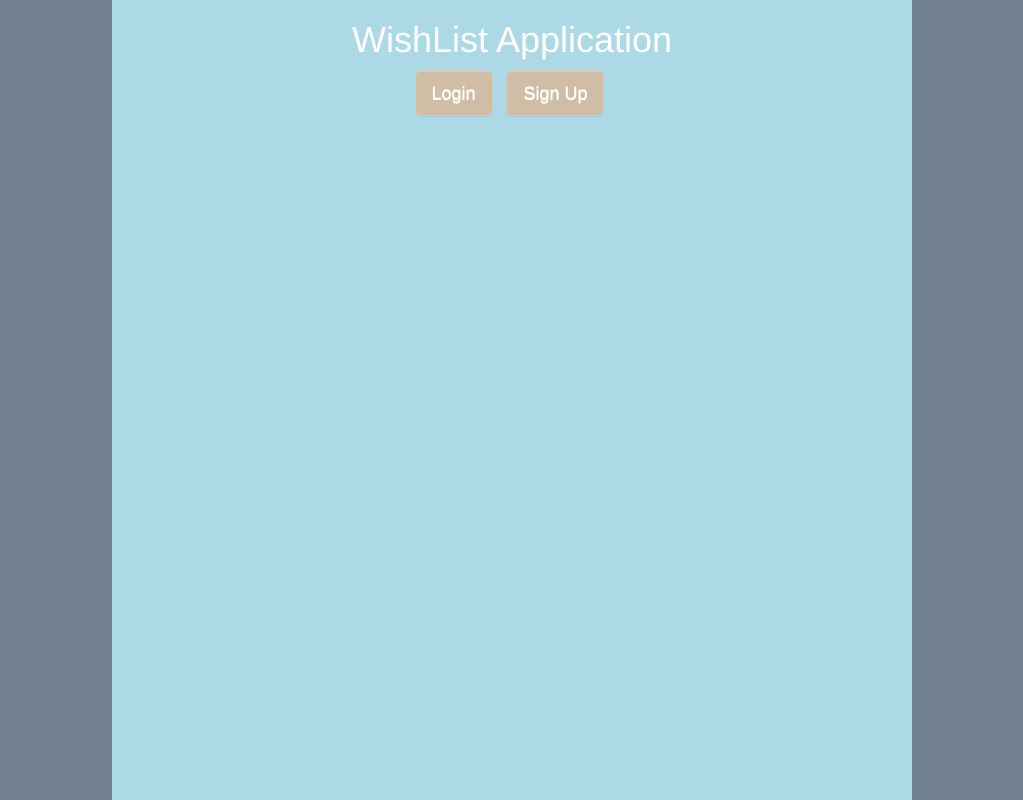
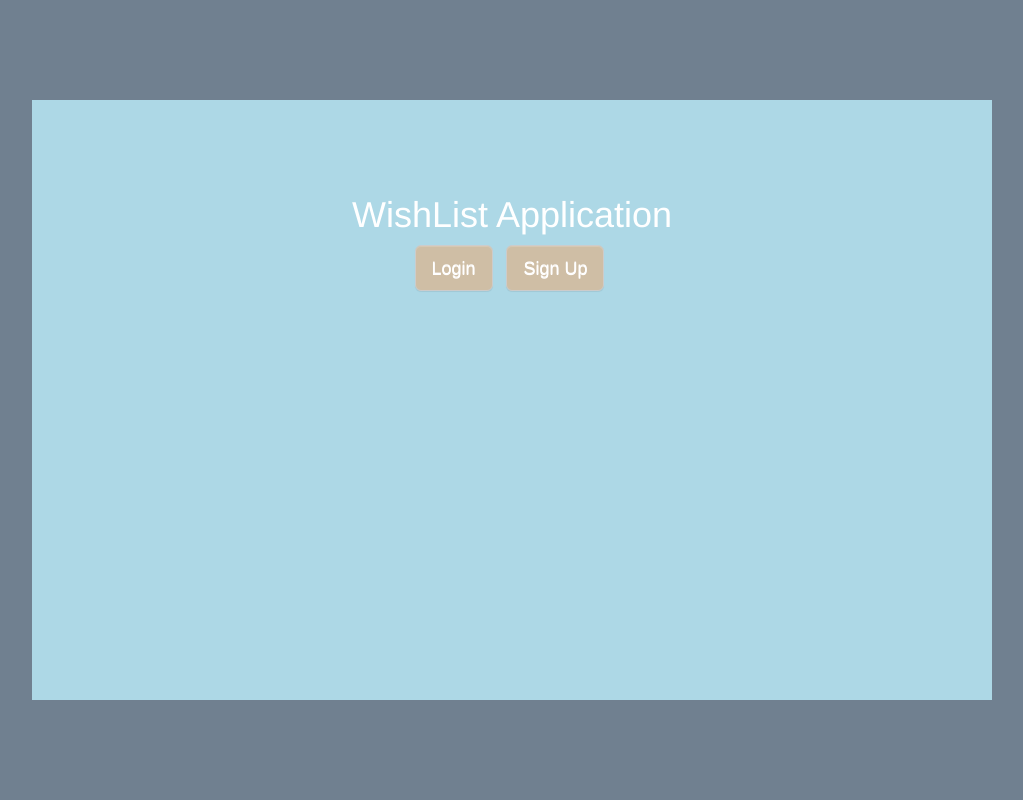
Before and after one commit to ShaqGrant/info3180-project3, a Flask app: page / in a window 1280 px wide. Shown: the whole page, without its empty margins (128-1151 px from the left). Run offline with Flask 2, Linux system fonts and the light colour scheme; some libraries are stand-ins or nearby versions.

Commit message:
finishing touches

```diff
--- a/app/static/css/main.css
+++ b/app/static/css/main.css
@@ -1,6 +1,6 @@
 .v-center {
-    height: 100vh;
-    width: 100vh;
+    height: 75%;
+    width: 75%;
     overflow: visible;
     margin: auto;
     position: absolute;
@@ -45,11 +45,3 @@ nav {
 .form-group{
     color:white;
 }
-.col-lg-12{
-    background: url('../img/light-blue.png');
-    background-repeat: repeat;
-}
-/**@font-face{
-    font-family: Ubunutu;
-    src: url('../fonts/Ubuntu-L.tff');
-}**/
```
